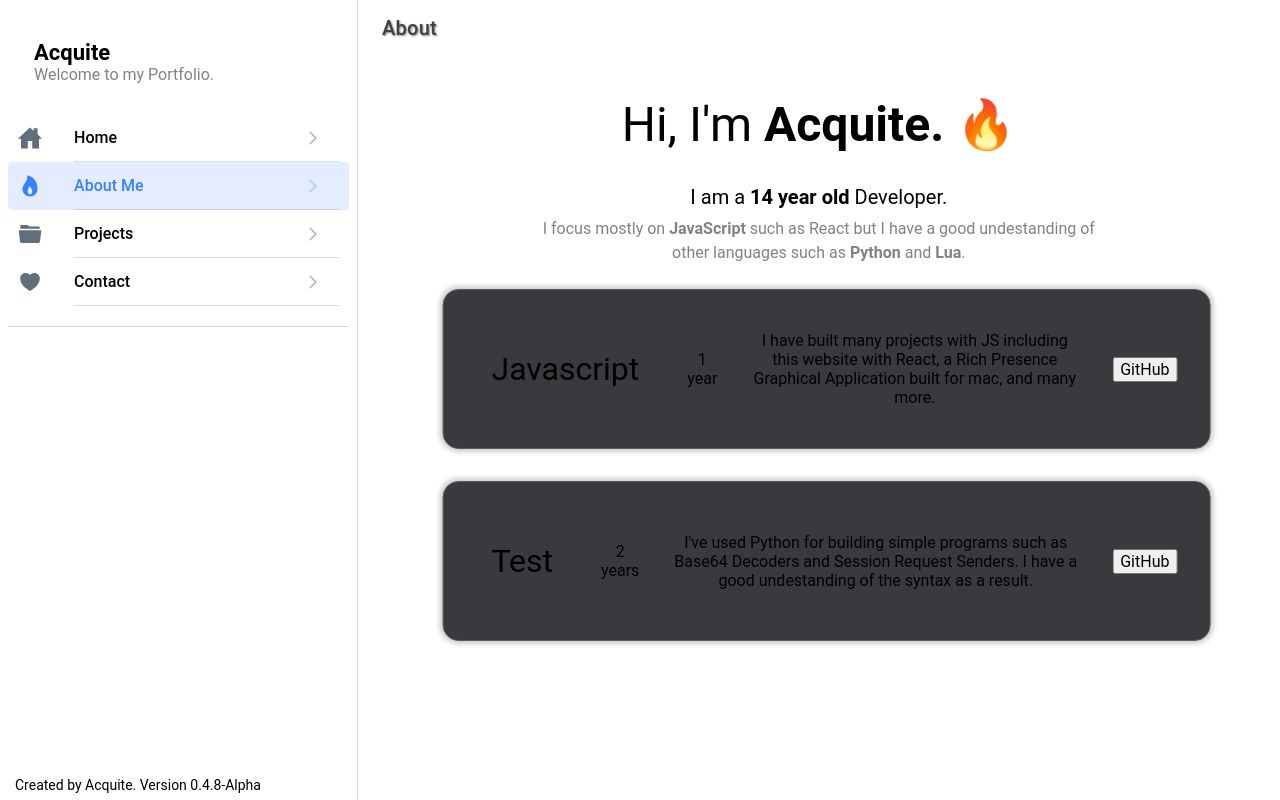
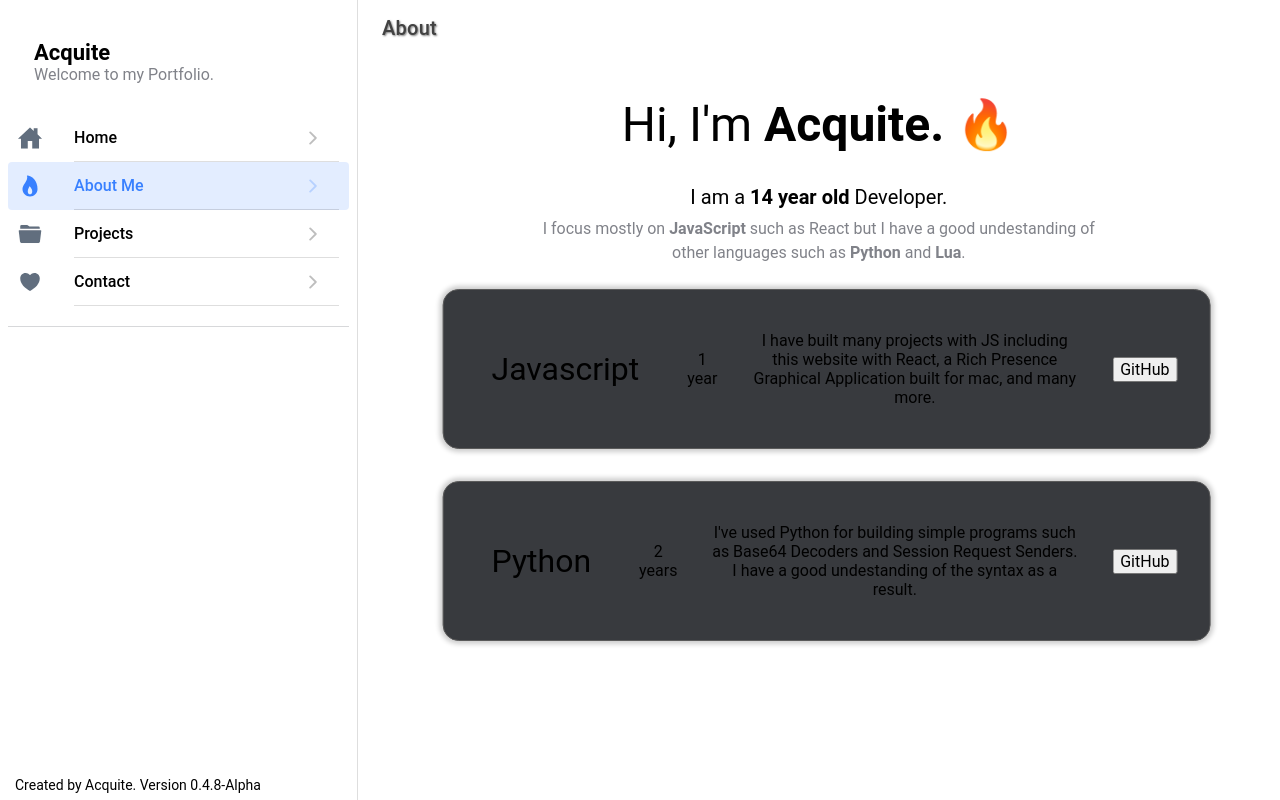
Before and after one commit to acquitelol/portfolio-react, a React (Create React App) app: page /about in a window 1280 px wide. Built offline with nearby package versions, Linux system fonts and the light colour scheme.

Commit message:
changed test to py

```diff
--- a/src/pages/About.tsx
+++ b/src/pages/About.tsx
@@ -24,7 +24,7 @@ const languagesList: Languages[] = [
         description: "I have built many projects with JS including this website with React, a Rich Presence Graphical Application built for mac, and many more."
     },
     {
-        language: "Test",
+        language: "Python",
         timeUsed: '2 years',
         url: 'https://github.com/acquitelol/portfolio-react',
         description: "I've used Python for building simple programs such as Base64 Decoders and Session Request Senders. I have a good undestanding of the syntax as a result."
```
